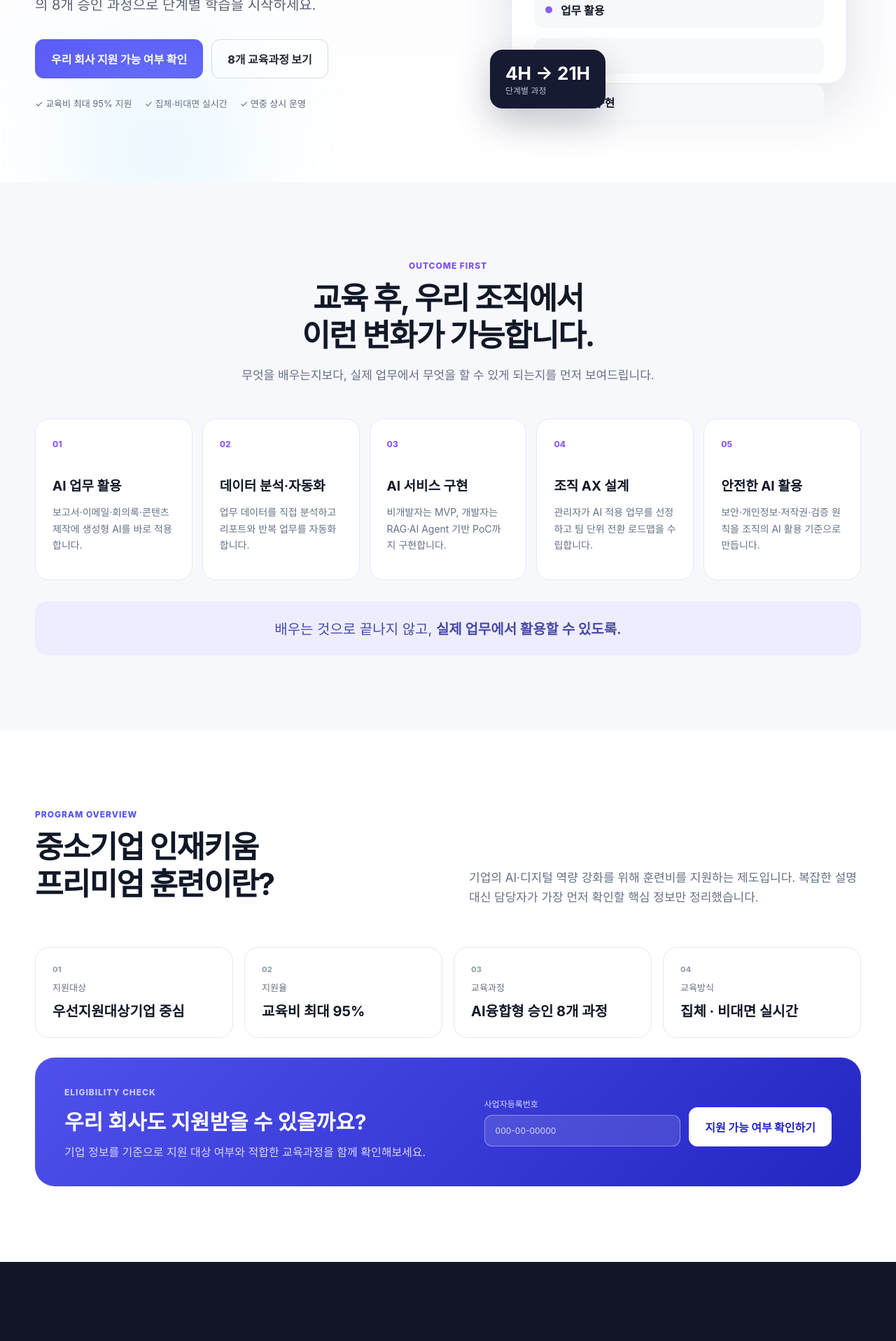
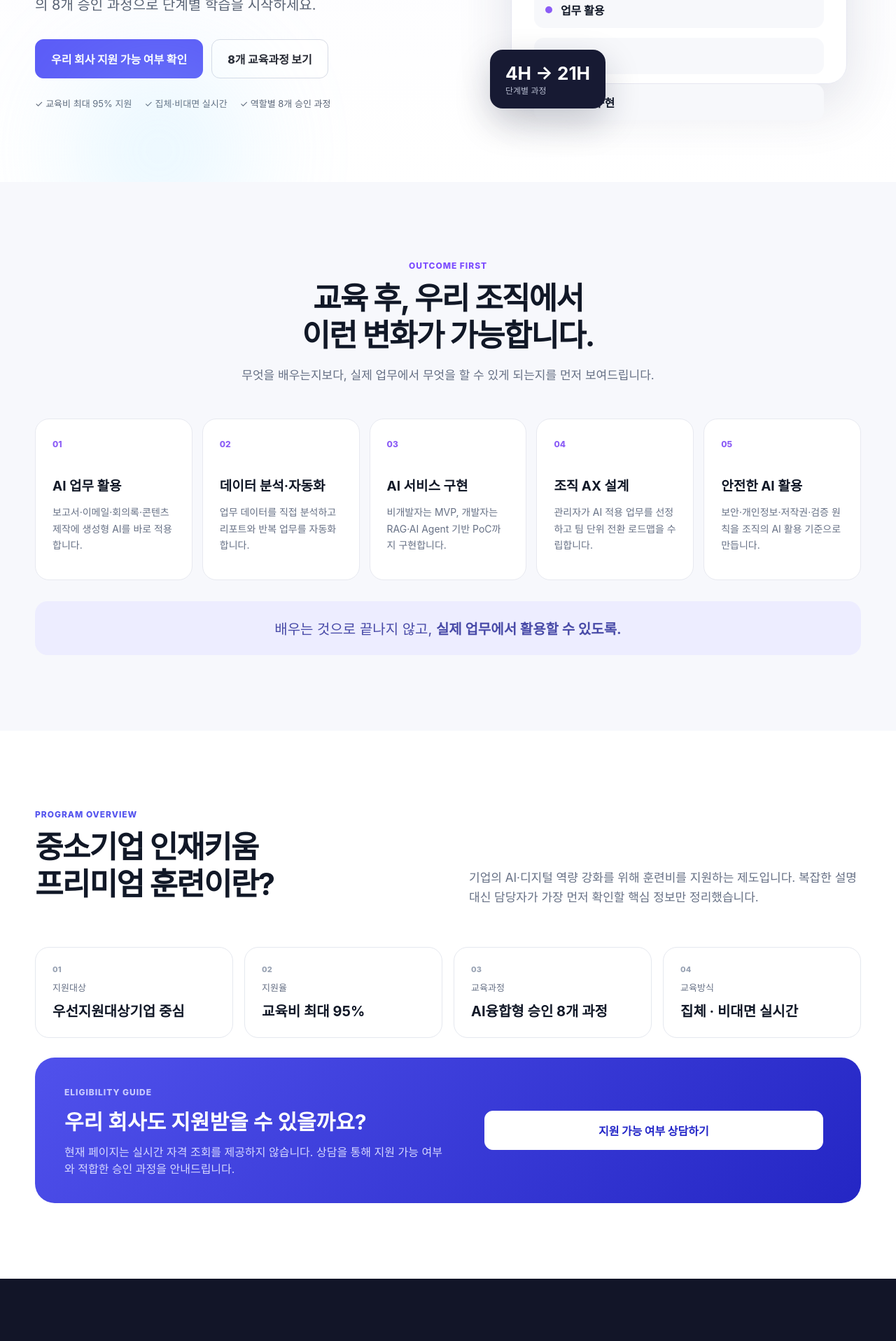
Before and after one commit to ddongraemon/programmers_b2b, a Next.js app: page / in a window 1280 px wide. Shown: the part 500-2416 px from the top of the page at 70% size. Built offline with nearby package versions, Linux system fonts and the light colour scheme.

Commit message:
fix: stabilize Pages deployment

```diff
--- a/app/page.tsx
+++ b/app/page.tsx
@@ -56,7 +56,7 @@ export default function Home() {
             <div className="hero-proof">
               <span>✓ 교육비 최대 95% 지원</span>
               <span>✓ 집체·비대면 실시간</span>
-              <span>✓ 연중 상시 운영</span>
+              <span>✓ 역할별 8개 승인 과정</span>
             </div>
           </div>
           <div className="hero-visual" aria-label="AI 역량 로드맵 미리보기">
@@ -110,11 +110,10 @@ export default function Home() {
             {benefits.map(([title, value], i) => <div className="benefit-card" key={title}><span>0{i+1}</span><small>{title}</small><strong>{value}</strong></div>)}
           </div>
           <div className="eligibility-panel">
-            <div><span className="kicker light">ELIGIBILITY CHECK</span><h3>우리 회사도 지원받을 수 있을까요?</h3><p>기업 정보를 기준으로 지원 대상 여부와 적합한 교육과정을 함께 확인해보세요.</p></div>
-            <form className="eligibility-form" action="#consult">
-              <label>사업자등록번호 <input aria-label="사업자등록번호" placeholder="000-00-00000" /></label>
-              <button className="button button-light" type="submit">지원 가능 여부 확인하기</button>
-            </form>
+            <div><span className="kicker light">ELIGIBILITY GUIDE</span><h3>우리 회사도 지원받을 수 있을까요?</h3><p>현재 페이지는 실시간 자격 조회를 제공하지 않습니다. 상담을 통해 지원 가능 여부와 적합한 승인 과정을 안내드립니다.</p></div>
+            <div className="eligibility-form">
+              <a className="button button-light" href="#consult">지원 가능 여부 상담하기</a>
+            </div>
           </div>
         </div>
       </section>
@@ -135,7 +134,7 @@ export default function Home() {
           <div className="metrics">
             <div><strong>8</strong><span>승인 AI 교육과정</span></div>
             <div><strong>4→21H</strong><span>수준별 교육 시간</span></div>
-            <div><strong>100%</strong><span>현업 적용 중심 구성</span></div>
+            <div><strong>4 STEP</strong><span>조직 AI 역량 로드맵</span></div>
             <div><strong>B2B</strong><span>기업교육 전담 운영</span></div>
           </div>
         </div>
@@ -202,7 +201,7 @@ export default function Home() {
         <div className="container resource-grid">
           <div className="section-heading"><span className="kicker">DOWNLOAD</span><h2>내부 검토에 필요한 자료를<br/>한 번에 확인하세요.</h2></div>
           <div className="resource-list">
-            {['8개 승인 교육과정 한눈에 보기','중소기업 인재키움 사업 안내서','프로그래머스 기업교육 소개서'].map((x)=><a href="#consult" key={x}><span>PDF</span><b>{x}</b><i>↓</i></a>)}
+            {['8개 승인 교육과정 한눈에 보기','중소기업 인재키움 사업 안내서','프로그래머스 기업교육 소개서'].map((x)=><a href="#consult" key={x}><span>준비 중</span><b>{x}</b><i>→</i></a>)}
           </div>
         </div>
       </section>
```
Also changed, not shown: package.json (+3 -4 lines), next-env.d.ts, 1 other file (tests, documents, lock files or other folders).
